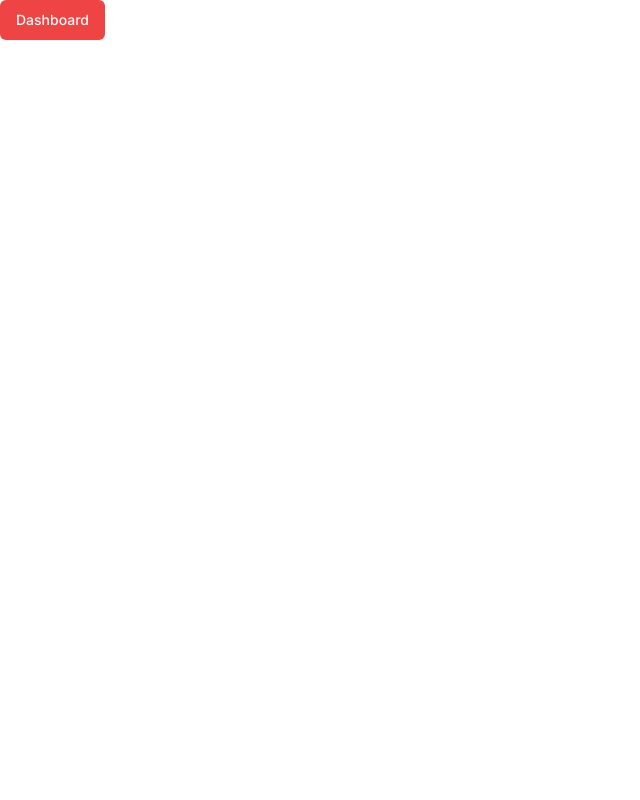
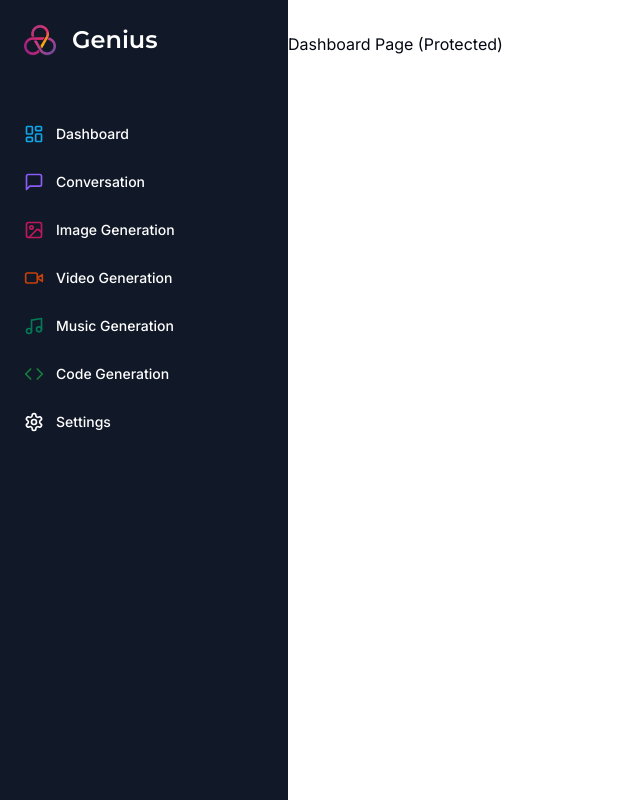
Before and after one commit to nepalprabin/Saas-AI, a Next.js app: page /dashboard in a window 1280 px wide. Shown: the whole page, without its empty margins (0-640 px from the left). Built offline with nearby package versions, Linux system fonts and the light colour scheme.

Commit message:
Added sidebar

```diff
--- a/app/(dashboard)/(routes)/dashboard/page.tsx
+++ b/app/(dashboard)/(routes)/dashboard/page.tsx
@@ -1,12 +1,8 @@
-import { Button } from "@/components/ui/button";
-import { UserButton } from "@clerk/nextjs";
-
 export default function DashboardPage() {
   return (
       // <p className="text-6xl">Hello AI Saas</p>
       <div>
-        <Button variant="destructive"> Dashboard</Button>
-        <UserButton  afterSignOutUrl="/"/>
+        <p>Dashboard Page (Protected)</p>
       </div>
   )
 }
--- /dev/null
+++ b/app/(dashboard)/layout.tsx
@@ -0,0 +1,27 @@
+import Navbar from "@/components/navbar";
+import Sidebar from "@/components/sidebar";
+
+const DashboardLayout = ({
+    children
+}: {
+    children: React.ReactNode;
+}) => {
+    return (
+        <div className="h-full relative">
+            <div className="hidden h-full md:flex md:w-72
+                    md:flex-col md:fixed
+                    md:inset-y-0 z-[80]
+                    bg-gray-900">
+                <div>
+                    <Sidebar />
+                </div>
+            </div>
+            <main className="md:pl-72">
+                <Navbar />
+                {children}
+            </main>
+        </div>
+    )
+}
+
+export default DashboardLayout;
--- /dev/null
+++ b/components/mobile-sidebar.tsx
@@ -0,0 +1,25 @@
+"use client";
+
+import { Menu } from "lucide-react";
+import { Button } from "@/components/ui/button";
+import { Sheet, SheetContent, SheetTrigger } from "@/components/ui/sheet";
+import  Sidebar from "@/components/sidebar";
+
+const MobileSidebar = () => {
+  return (
+    <Sheet>
+        <SheetTrigger>
+            <Button variant="ghost" size="icon"
+                    className="md:hidden">
+                <Menu />
+            </Button>
+        </SheetTrigger>
+        <SheetContent side="left" className="p-0">
+            <Sidebar />
+        </SheetContent>
+    </Sheet>
+
+  )
+}
+
+export default MobileSidebar
--- /dev/null
+++ b/components/navbar.tsx
@@ -0,0 +1,15 @@
+import { UserButton } from "@clerk/nextjs";
+import MobileSidebar from "@/components/mobile-sidebar";
+
+const Navbar = () => {
+  return (
+    <div className="flex items-center p-4">
+      <MobileSidebar/>
+      <div className="flex w-full justify-end">
+        <UserButton  afterSignOutUrl="/" />
+      </div>
+    </div>
+  )
+}
+
+export default Navbar
--- /dev/null
+++ b/components/sidebar.tsx
@@ -0,0 +1,94 @@
+"use client";
+
+import Link from "next/link";
+import Image from "next/image";
+import { Montserrat } from "next/font/google";
+import { cn } from "@/lib/utils";
+import { Code, ImageIcon, LayoutDashboard, MessageSquare, Music, Settings, VideoIcon } from "lucide-react";
+
+const montserrat = Montserrat({
+    weight: "600",
+    subsets: ['latin']
+    });
+
+
+const routers = [
+    {
+        label: "Dashboard",
+        icon: LayoutDashboard,
+        href: "/dashboard",
+        color: "text-sky-500"
+    },
+    {
+        label: "Conversation",
+        icon: MessageSquare,
+        href: "/conversation",
+        color: "text-violet-500"
+    },
+    {
+        label: "Image Generation",
+        icon: ImageIcon,
+        href: "/image",
+        color: "text-pink-700"
+    },
+    {
+        label: "Video Generation",
+        icon: VideoIcon,
+        href: "/video",
+        color: "text-orange-700"
+    },
+    {
+        label: "Music Generation",
+        icon: Music,
+        href: "/music",
+        color: "text-emerald-700"
+    },
+    {
+        label: "Code Generation",
+        icon: Code,
+        href: "/code",
+        color: "text-green-700"
+    },
+    {
+        label: "Settings",
+        icon: Settings,
+        href: "/settings",
+    }
+]
+
+const Sidebar = () => {
+  return (
+    <div className="space-y-4 py-4 flex flex-col h-full
+    bg-[#111827] text-white">
+      <div className="px-3 py-2 flex-1">
+        <Link href="/dashboard" className="flex items-center pl-3 mb-14">
+            <div className="relative w-8 h-8 mr-4">
+                <Image
+                    fill
+                    alt="Logo"
+                    src="/logo.png"
+                    />
+            </div>
+            <h1 className={cn("text-2xl font-bold", montserrat.className)}>Genius</h1>
+        </Link>
+        <div className="space-y-1">
+            {routers.map((route) =>
+            <Link
+                href={route.href}
+                key={route.href}
+                className="text-sm group flex p-3 w-full justify-start font-medium cursor=pointer
+                hover:text-white hover:bg-white/10 rounded-lg transition"
+                >
+                    <div className="flex items-center flex-1">
+                        <route.icon className={cn("h-5 w-5 mr-3", route.color)}/>
+                        {route.label}
+                    </div>
+                </Link>
+            )}
+        </div>
+      </div>
+    </div>
+  )
+}
+
+export default Sidebar;
--- /dev/null
+++ b/components/ui/sheet.tsx
@@ -0,0 +1,144 @@
+"use client"
+
+import * as React from "react"
+import * as SheetPrimitive from "@radix-ui/react-dialog"
+import { cva, type VariantProps } from "class-variance-authority"
+import { X } from "lucide-react"
+
+import { cn } from "@/lib/utils"
+
+const Sheet = SheetPrimitive.Root
+
+const SheetTrigger = SheetPrimitive.Trigger
+
+const SheetClose = SheetPrimitive.Close
+
+const SheetPortal = ({
+  className,
+  ...props
+}: SheetPrimitive.DialogPortalProps) => (
+  <SheetPrimitive.Portal className={cn(className)} {...props} />
+)
+SheetPortal.displayName = SheetPrimitive.Portal.displayName
+
+const SheetOverlay = React.forwardRef<
+  React.ElementRef<typeof SheetPrimitive.Overlay>,
+  React.ComponentPropsWithoutRef<typeof SheetPrimitive.Overlay>
+>(({ className, ...props }, ref) => (
+  <SheetPrimitive.Overlay
+    className={cn(
+      "fixed inset-0 z-50 bg-background/80 backdrop-blur-sm data-[state=open]:animate-in data-[state=closed]:animate-out data-[state=closed]:fade-out-0 data-[state=open]:fade-in-0",
+      className
+    )}
+    {...props}
+    ref={ref}
+  />
+))
+SheetOverlay.displayName = SheetPrimitive.Overlay.displayName
+
+const sheetVariants = cva(
+  "fixed z-50 gap-4 bg-background p-6 shadow-lg transition ease-in-out data-[state=open]:animate-in data-[state=closed]:animate-out data-[state=closed]:duration-300 data-[state=open]:duration-500",
+  {
+    variants: {
+      side: {
+        top: "inset-x-0 top-0 border-b data-[state=closed]:slide-out-to-top data-[state=open]:slide-in-from-top",
+        bottom:
+          "inset-x-0 bottom-0 border-t data-[state=closed]:slide-out-to-bottom data-[state=open]:slide-in-from-bottom",
+        left: "inset-y-0 left-0 h-full w-3/4 border-r data-[state=closed]:slide-out-to-left data-[state=open]:slide-in-from-left sm:max-w-sm",
+        right:
+          "inset-y-0 right-0 h-full w-3/4  border-l data-[state=closed]:slide-out-to-right data-[state=open]:slide-in-from-right sm:max-w-sm",
+      },
+    },
+    defaultVariants: {
+      side: "right",
+    },
+  }
+)
+
+interface SheetContentProps
+  extends React.ComponentPropsWithoutRef<typeof SheetPrimitive.Content>,
+    VariantProps<typeof sheetVariants> {}
+
+const SheetContent = React.forwardRef<
+  React.ElementRef<typeof SheetPrimitive.Content>,
+  SheetContentProps
+>(({ side = "right", className, children, ...props }, ref) => (
+  <SheetPortal>
+    <SheetOverlay />
+    <SheetPrimitive.Content
+      ref={ref}
+      className={cn(sheetVariants({ side }), className)}
+      {...props}
+    >
+      {children}
+      <SheetPrimitive.Close className="absolute right-4 top-4 rounded-sm opacity-70 ring-offset-background transition-opacity hover:opacity-100 focus:outline-none focus:ring-2 focus:ring-ring focus:ring-offset-2 disabled:pointer-events-none data-[state=open]:bg-secondary">
+        <X className="h-4 w-4" />
+        <span className="sr-only">Close</span>
+      </SheetPrimitive.Close>
+    </SheetPrimitive.Content>
+  </SheetPortal>
+))
+SheetContent.displayName = SheetPrimitive.Content.displayName
+
+const SheetHeader = ({
+  className,
+  ...props
+}: React.HTMLAttributes<HTMLDivElement>) => (
+  <div
+    className={cn(
+      "flex flex-col space-y-2 text-center sm:text-left",
+      className
+    )}
+    {...props}
+  />
+)
+SheetHeader.displayName = "SheetHeader"
+
+const SheetFooter = ({
+  className,
+  ...props
+}: React.HTMLAttributes<HTMLDivElement>) => (
+  <div
+    className={cn(
+      "flex flex-col-reverse sm:flex-row sm:justify-end sm:space-x-2",
+      className
+    )}
+    {...props}
+  />
+)
+SheetFooter.displayName = "SheetFooter"
+
+const SheetTitle = React.forwardRef<
+  React.ElementRef<typeof SheetPrimitive.Title>,
+  React.ComponentPropsWithoutRef<typeof SheetPrimitive.Title>
+>(({ className, ...props }, ref) => (
+  <SheetPrimitive.Title
+    ref={ref}
+    className={cn("text-lg font-semibold text-foreground", className)}
+    {...props}
+  />
+))
+SheetTitle.displayName = SheetPrimitive.Title.displayName
+
+const SheetDescription = React.forwardRef<
+  React.ElementRef<typeof SheetPrimitive.Description>,
+  React.ComponentPropsWithoutRef<typeof SheetPrimitive.Description>
+>(({ className, ...props }, ref) => (
+  <SheetPrimitive.Description
+    ref={ref}
+    className={cn("text-sm text-muted-foreground", className)}
+    {...props}
+  />
+))
+SheetDescription.displayName = SheetPrimitive.Description.displayName
+
+export {
+  Sheet,
+  SheetTrigger,
+  SheetClose,
+  SheetContent,
+  SheetHeader,
+  SheetFooter,
+  SheetTitle,
+  SheetDescription,
+}
--- a/package.json
+++ b/package.json
@@ -10,6 +10,7 @@
   },
   "dependencies": {
     "@clerk/nextjs": "^4.23.2",
+    "@radix-ui/react-dialog": "^1.0.5",
     "@radix-ui/react-slot": "^1.0.2",
     "@types/node": "20.4.8",
     "@types/react": "18.2.18",
```
Also changed, not shown: public/logo.png (added), 1 other file (tests, documents, lock files or other folders).
